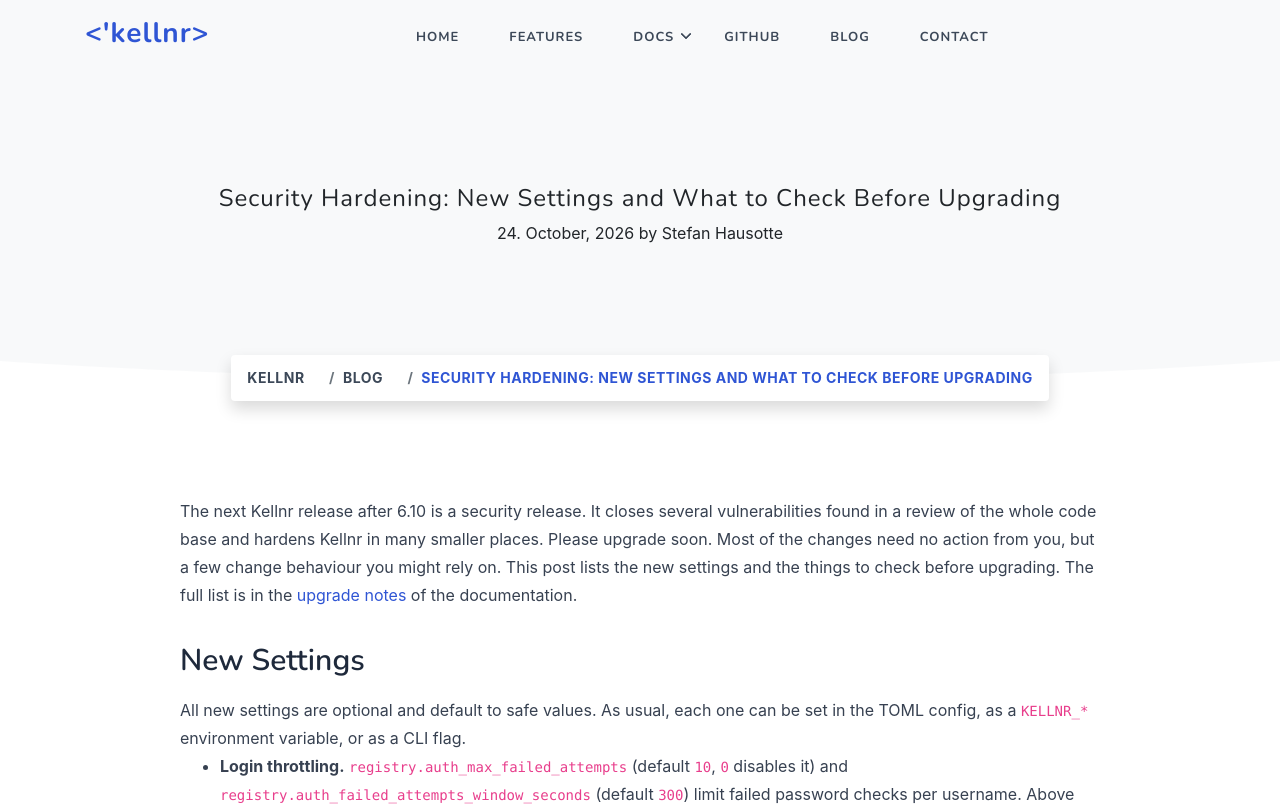
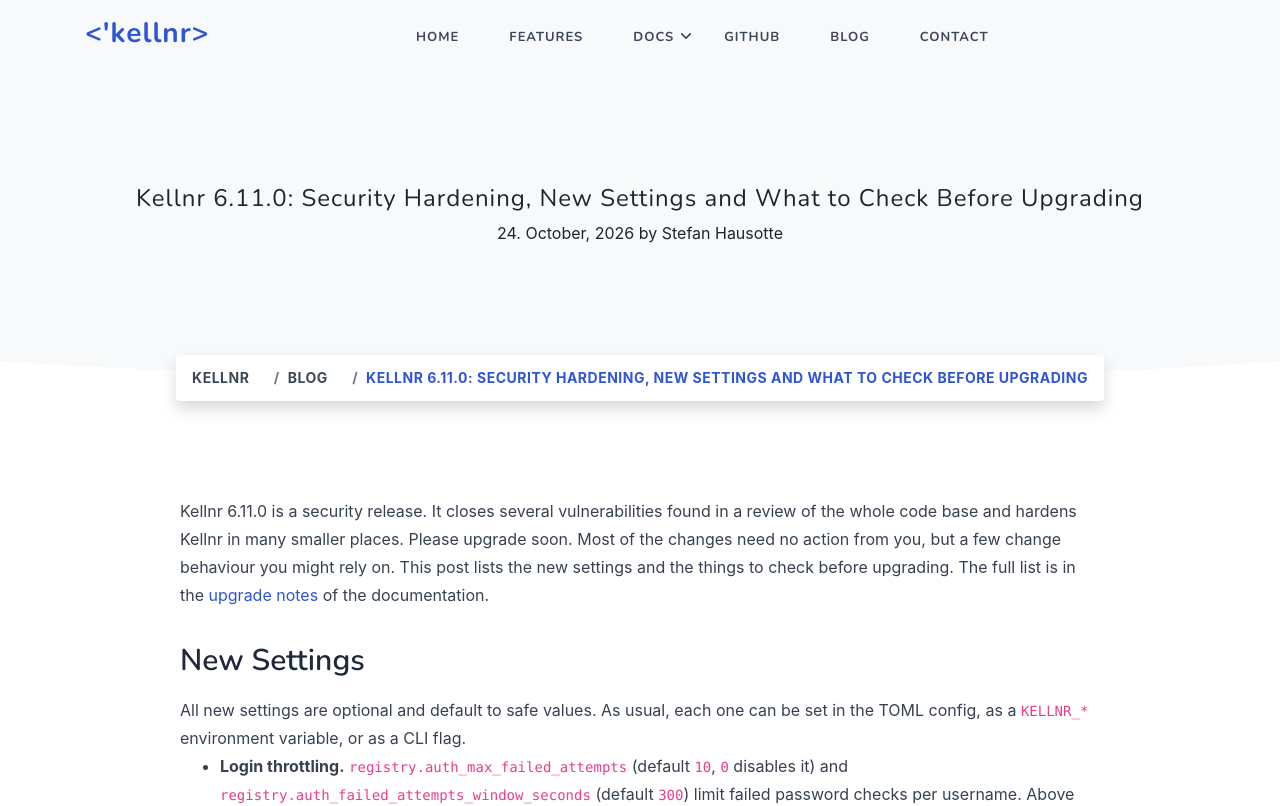
Before and after one commit to kellnr/website, a Vue app: page /blog/security-hardening in a window 1280 px wide. Shown: the top 806 px of the page. Built offline with nearby package versions, Linux system fonts and the light colour scheme; a web font is replaced by a local one; what vue3-highlightjs would draw is missing.

Commit message:
docs: name Kellnr 6.11.0 in the security hardening post and upgrade notes

```diff
--- a/src/data/blog-posts.json
+++ b/src/data/blog-posts.json
@@ -2,10 +2,10 @@
   "posts": [
     {
       "id": "security-hardening",
-      "title": "Security Hardening: New Settings and What to Check Before Upgrading",
+      "title": "Kellnr 6.11.0: Security Hardening, New Settings and What to Check Before Upgrading",
       "url": "https://kellnr.io/blog/security-hardening",
       "published": "2026-10-24T12:00:00+00:00",
-      "summaryHtml": "The next Kellnr release after 6.10 is a security release. This post summarizes the new settings for login throttling, docs builds, secure cookies and webhooks, and lists what to check before upgrading, including the one-time logout, the argon2id password migration and the non-root Docker images."
+      "summaryHtml": "Kellnr 6.11.0 is a security release. This post summarizes the new settings for login throttling, docs builds, secure cookies and webhooks, and lists what to check before upgrading, including the one-time logout, the argon2id password migration and the non-root Docker images."
     },
     {
       "id": "helm-chart-v6",
--- a/src/views/DocumentationV6View.vue
+++ b/src/views/DocumentationV6View.vue
@@ -2097,7 +2097,7 @@
             </TextBlock>
 
             <MainHeader id="upgrade-notes" icon="update">Upgrade Notes</MainHeader>
-            <SubHeader id="upgrade-security-hardening">Security Hardening (after 6.10)</SubHeader>
+            <SubHeader id="upgrade-security-hardening">Security Hardening (6.11.0)</SubHeader>
             <TextBlock>
               The first release after Kellnr 6.10 contains a set of security fixes. Most of them need no action, but
               some change behavior you may notice after the upgrade:
--- a/src/views/posts/SecurityHardening.vue
+++ b/src/views/posts/SecurityHardening.vue
@@ -8,9 +8,9 @@
 </script>
 
 <template>
-  <BlogPostTemplate title="Security Hardening: New Settings and What to Check Before Upgrading" date="24. October, 2026">
+  <BlogPostTemplate title="Kellnr 6.11.0: Security Hardening, New Settings and What to Check Before Upgrading" date="24. October, 2026">
     <TextBlock>
-      The next Kellnr release after 6.10 is a security release. It closes several vulnerabilities found in a review of
+      Kellnr 6.11.0 is a security release. It closes several vulnerabilities found in a review of
       the whole code base and hardens Kellnr in many smaller places. Please upgrade soon. Most of the changes need no
       action from you, but a few change behaviour you might rely on. This post lists the new settings and the things to
       check before upgrading. The full list is in the
```
Also changed, not shown: 1 other file (tests, documents, lock files or other folders).
